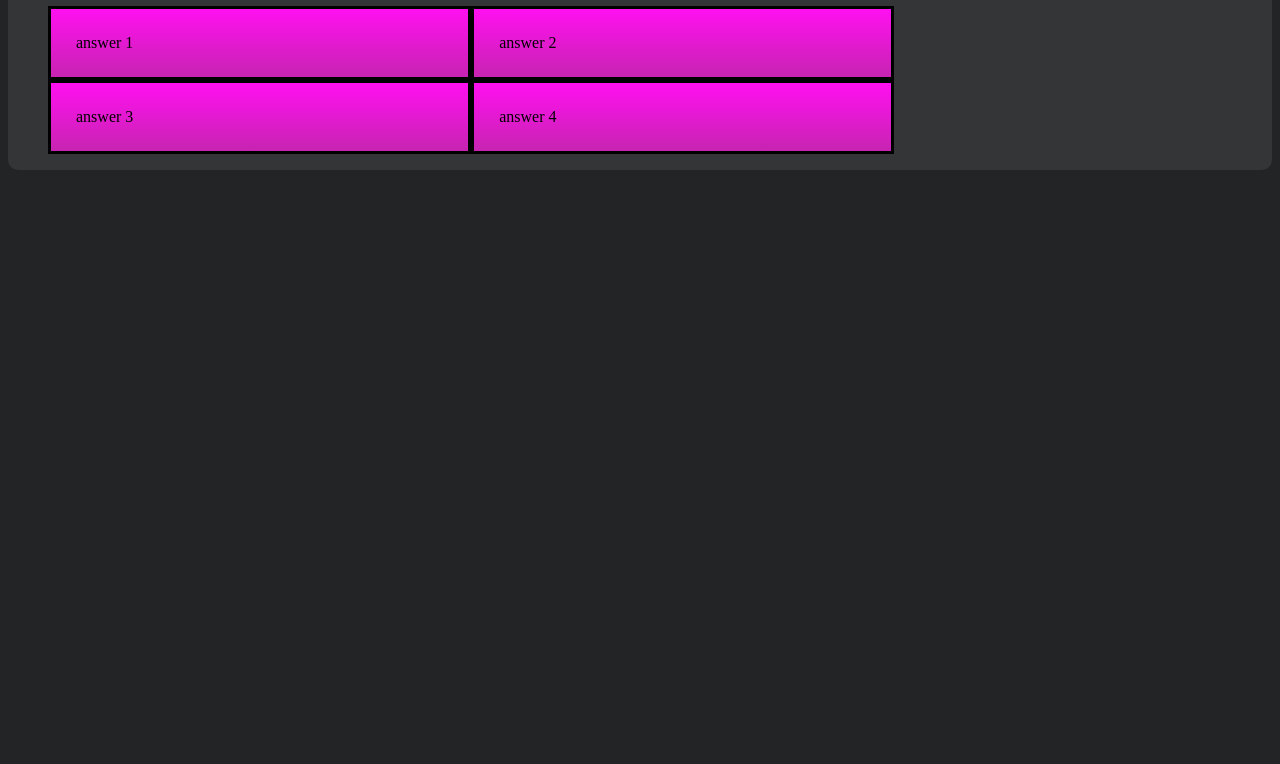
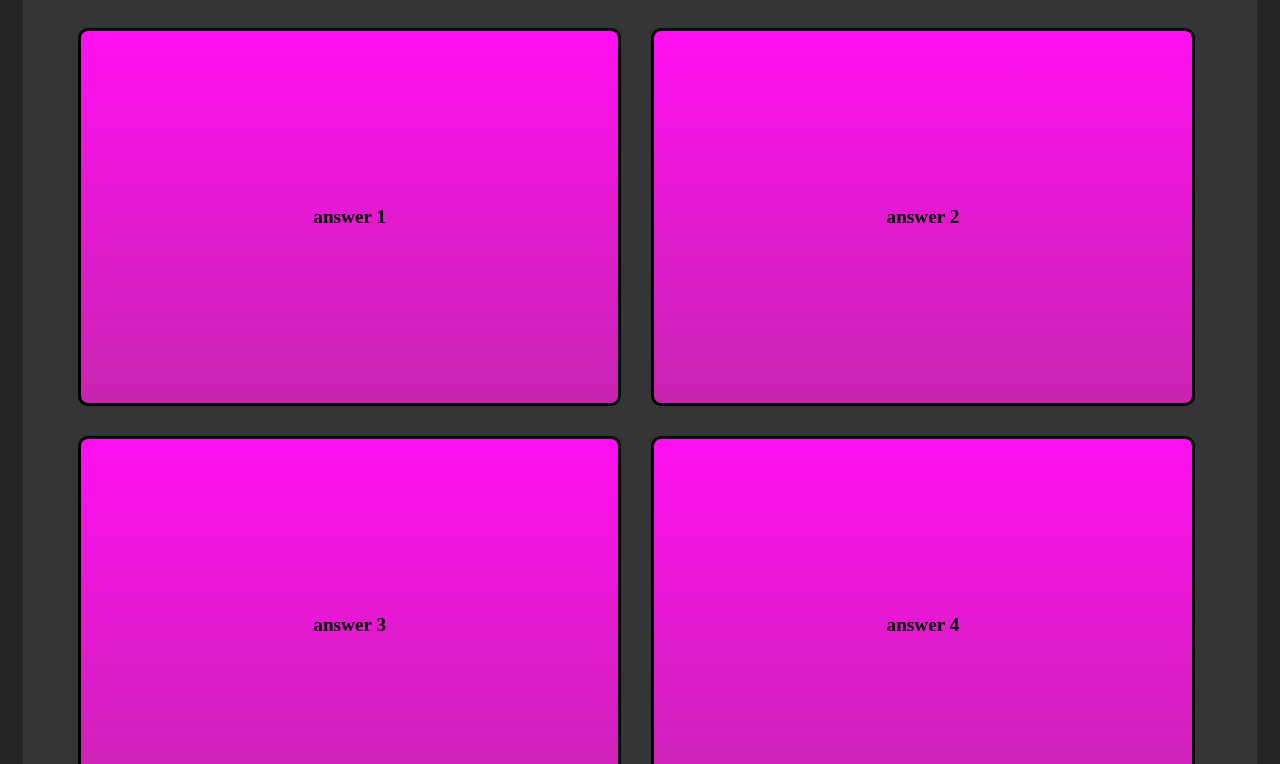
Before and after one commit to Revilite/Code-Quiz, a plain HTML site: page index.html in a window 1280 px wide. Shown: the part 145-909 px from the top of the page. Before the commit the page ends 800 px from the top, so only its background shows below. Drawn offline with Linux system fonts and the light colour scheme.

Commit message:
messing with functions

```diff
--- a/index.html
+++ b/index.html
@@ -31,10 +31,11 @@
         </header>
         <main>
             <ul>
-                <li>answer 1</li>
-                <li>answer 2</li>
-                <li>answer 3</li>
-                <li>answer 4</li>
+                <li class="ans1">answer 1</li>
+                <li class="ans2">answer 2</li>
+                <li class="ans3">answer 3</li>
+                <li class="ans4">answer 4</li>
+
             </ul>
         </main>
         <footer>
--- a/script.js
+++ b/script.js
@@ -51,7 +51,9 @@ var questions = [
 
 var questPlacement = document.querySelector(".question");
 
+var questionGenerator = function(){
 
+}
 }
 
 
--- a/style.css
+++ b/style.css
@@ -6,7 +6,7 @@
 
 body{
     background-color: #232425;
-
+    height: 100%;
 }
 
 
@@ -73,6 +73,7 @@ body{
     flex-direction: column;
     justify-content: center;
     align-items: center;
+    margin: 15px;
 }
 
 .test header {
@@ -88,11 +89,24 @@ ul {
     display: flex;
     flex-wrap: wrap;
     list-style: none;
+
 }
 
 li{
-    width:30%;
-    padding: 25px;
+    width:45%;
+    padding-top: 175px;
+    padding-bottom: 175px;
+    margin: 15px;
+    font-size: larger;
+    font-weight: bolder;
+    text-align: center;
     background: linear-gradient(#FF10F0, var(--textColor));
     border: 3px solid black;
+    border-radius: 10px;
+    transition: box-shadow 300ms ease-in-out;
+
 }
+
+li:hover{
+    box-shadow: inset 0 0 50px white;
+}
```
